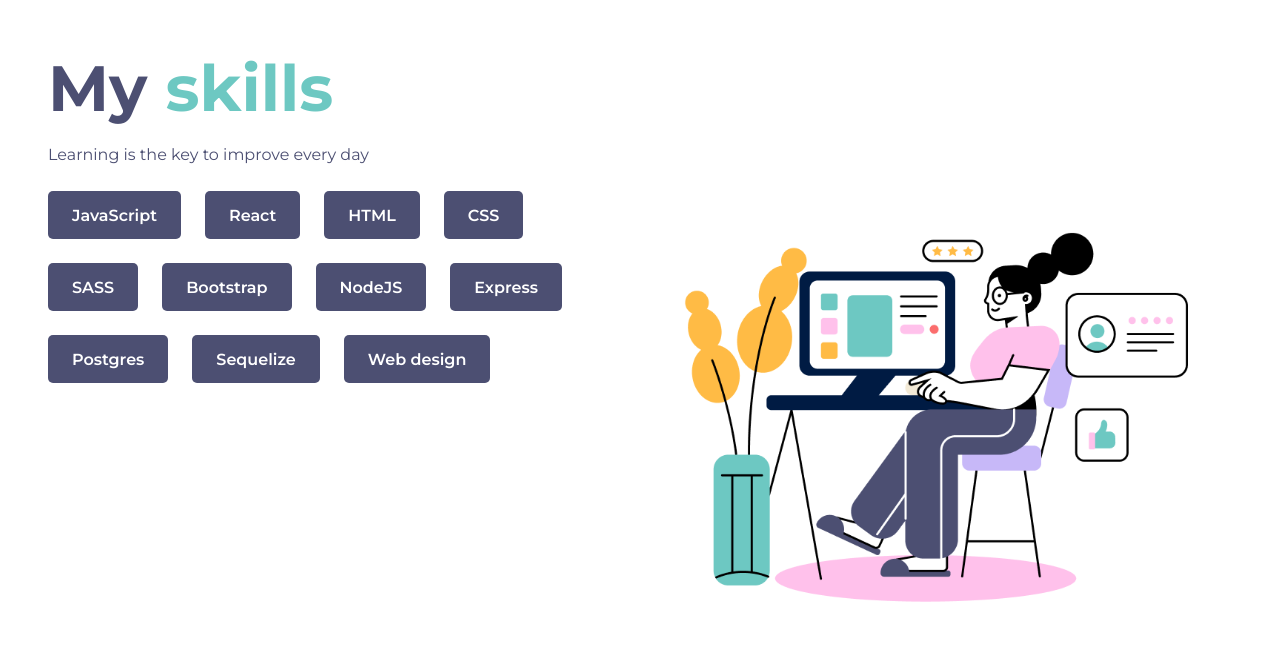
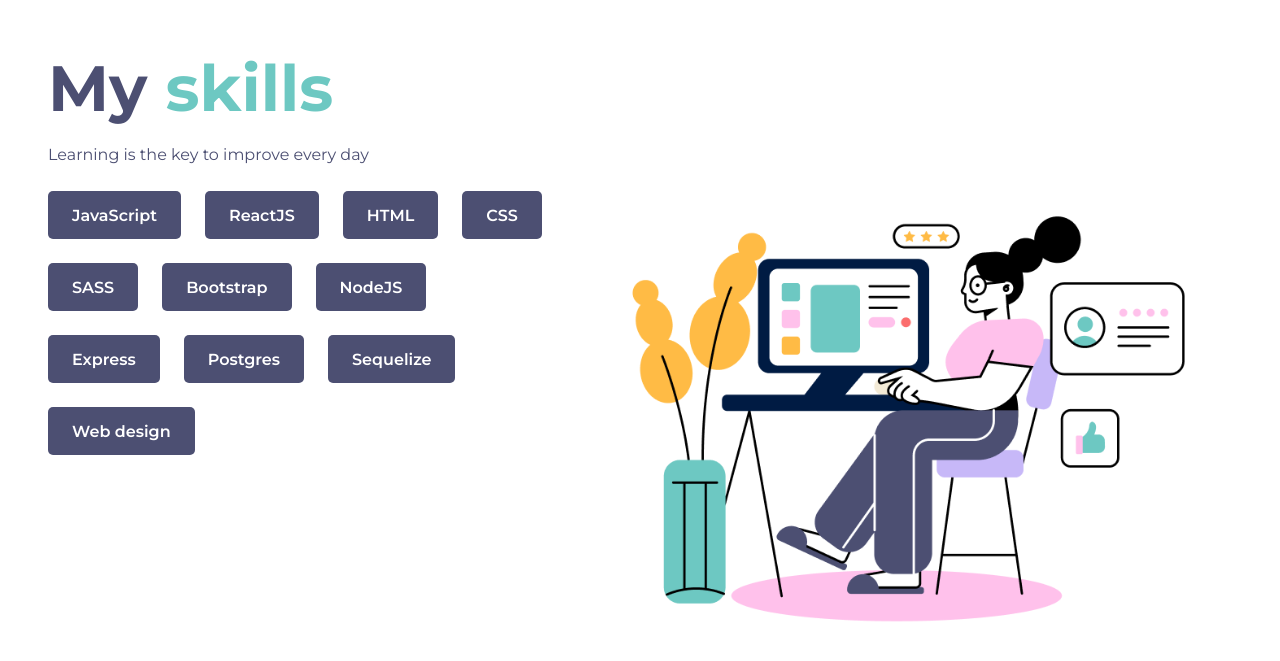
Before and after one commit to sneuder/portfolio, a React (Create React App) app: page / in a window 1280 px wide. Shown: the part 1599-2260 px from the top of the page. Built offline with nearby package versions, Linux system fonts and the light colour scheme.

Commit message:
Fixing styles bugs

```diff
--- a/src/components/about_me/about_me.module.scss
+++ b/src/components/about_me/about_me.module.scss
@@ -89,7 +89,7 @@
     @include center-flexbox();
 
     .image {
-      width: 80%;
+      width: 90%;
     }
   }
 }
--- a/src/components/skills/skills.jsx
+++ b/src/components/skills/skills.jsx
@@ -4,7 +4,7 @@ import style from "./skills.module.scss";
 const Skills = () => {
   const skills = [
     "JavaScript",
-    "React",
+    "ReactJS",
     "HTML",
     "CSS",
     "SASS",
@@ -29,7 +29,7 @@ const Skills = () => {
         </div>
         <div className={style.containerSkills}>
           {skills.map((skill) => (
-            <div className={style.containerSkill}>
+            <div key={skill} className={style.containerSkill}>
               <p className={style.skill}>{skill}</p>
             </div>
           ))}
--- a/src/components/skills/skills.module.scss
+++ b/src/components/skills/skills.module.scss
@@ -47,7 +47,6 @@
   }
 
   .containerImage {
-    width: 50%;
     @include center-flexbox();
     .img {
       width: 90%;
```
